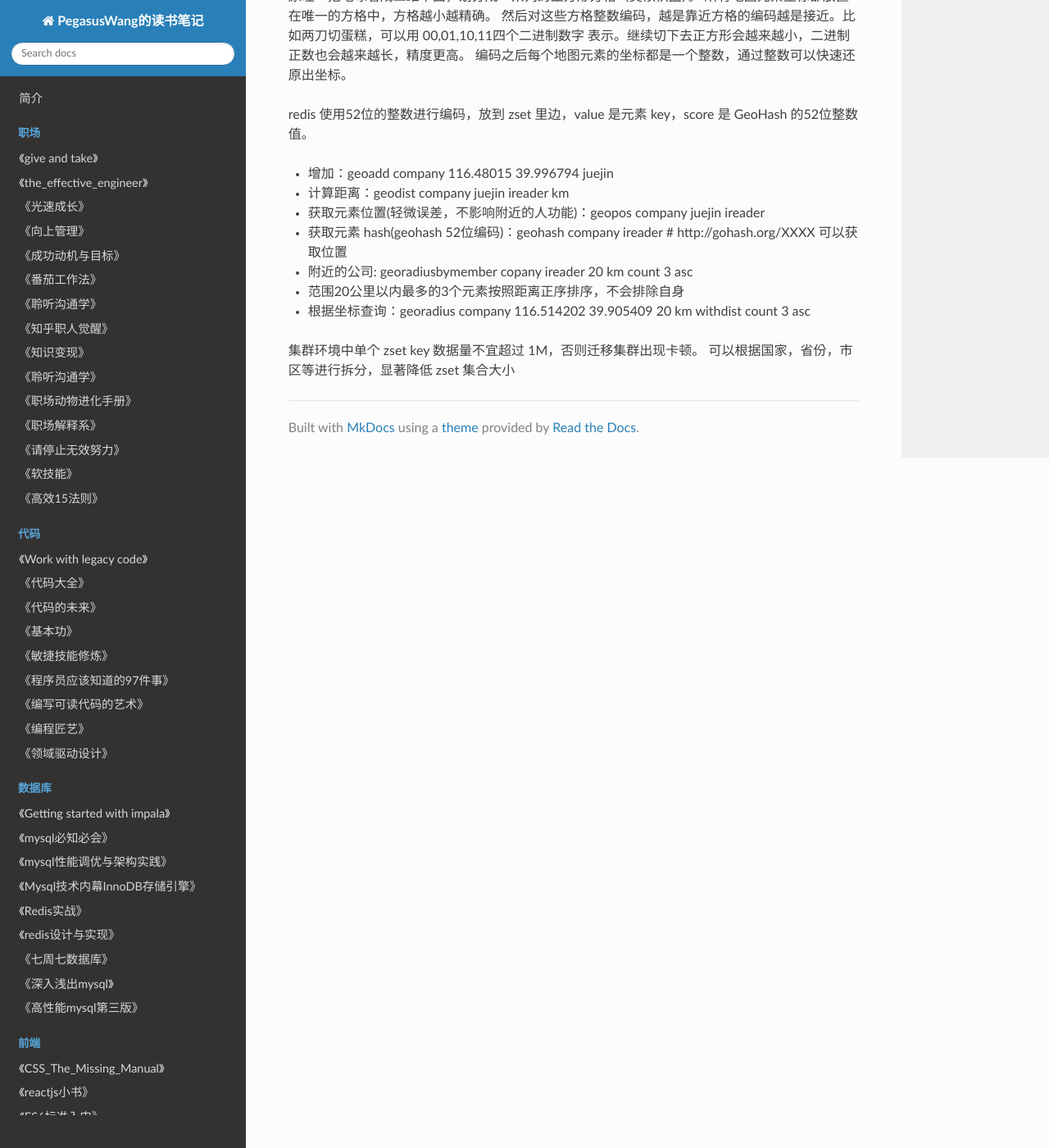
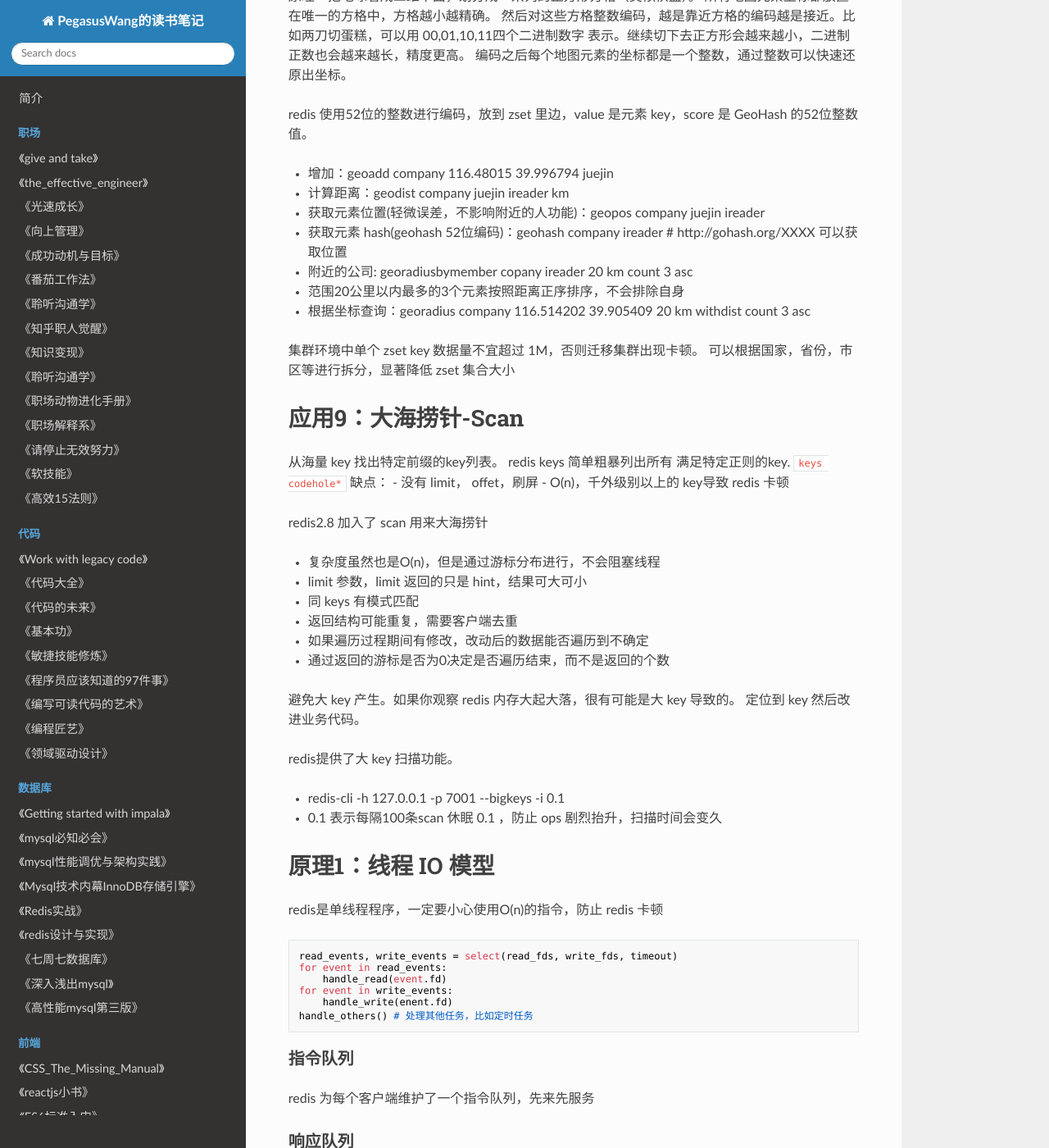
Before and after one commit to PegasusWang/booknotes, an MkDocs documentation site: the page built from docs/database/redis深度历险核心原理和应用实践.md, in a window 1280 px wide and 1400 px high, scrolled down 3101 px. Shown: the whole window at 82% size. Built offline with MkDocs 1.6.1, drawn with Linux system fonts in a browser that asks for light colours; nearby versions of some CDN libraries; old or Windows-style settings are respelled for this version of MkDocs; some of the changed text lies outside the part shown.

Commit message:
redis IO模型

````diff
--- a/docs/database/redis深度历险核心原理和应用实践.md
+++ b/docs/database/redis深度历险核心原理和应用实践.md
@@ -174,3 +174,57 @@
 
 集群环境中单个 zset key 数据量不宜超过 1M，否则迁移集群出现卡顿。
 可以根据国家，省份，市区等进行拆分，显著降低 zset 集合大小
+
+
+# 应用9：大海捞针-Scan
+
+从海量 key 找出特定前缀的key列表。
+redis keys 简单粗暴列出所有 满足特定正则的key.  `keys codehole*`
+缺点：
+- 没有 limit， offet，刷屏
+- O(n)，千外级别以上的 key导致 redis 卡顿
+
+redis2.8 加入了 scan 用来大海捞针
+
+- 复杂度虽然也是O(n)，但是通过游标分布进行，不会阻塞线程
+- limit 参数，limit 返回的只是 hint，结果可大可小
+- 同 keys 有模式匹配
+- 返回结构可能重复，需要客户端去重
+- 如果遍历过程期间有修改，改动后的数据能否遍历到不确定
+- 通过返回的游标是否为0决定是否遍历结束，而不是返回的个数
+
+避免大 key 产生。如果你观察 redis 内存大起大落，很有可能是大 key 导致的。
+定位到 key 然后改进业务代码。
+
+redis提供了大 key 扫描功能。
+
+- redis-cli -h 127.0.0.1 -p 7001 --bigkeys -i 0.1
+- 0.1 表示每隔100条scan 休眠 0.1 ，防止 ops 剧烈抬升，扫描时间会变久
+
+
+# 原理1：线程 IO 模型
+
+redis是单线程程序，一定要小心使用O(n)的指令，防止 redis 卡顿
+
+```
+read_events, write_events = select(read_fds, write_fds, timeout)
+for event in read_events:
+    handle_read(event.fd)
+for event in write_events:
+    handle_write(enent.fd)
+handle_others() # 处理其他任务，比如定时任务
+```
+###  指令队列
+redis 为每个客户端维护了一个指令队列，先来先服务
+
+### 响应队列
+redis 同样也为每个客户端套接字关联一个响应队列，redis服务器通过响应队列来讲指令的结果返回给客户端。
+如果队列为空，意味着连接暂时空闲，不需要获取写17:26:02，可以把当前客户端 socket 从write_fds移出来。
+等到队列有数据了再放进去，避免select系统调用立即返回写事件，结果发现没什么数据可写，线程飙高 cpu。
+
+### 定时任务
+redis定时任务记录在一个最小堆。快要执行的任务放在堆顶，每个循环周期，redis 都会把最小堆里已经到点的任务
+立即进行处理。处理完毕后，把最快要执行的任务还需要的时间记录下来，这个时间就是 select 的 timeout 参数。
+redis 知道未来 timeout 时间段内，没有其他定时任务需要处理，可以安心睡眠 timeout 的时间。
+
+# 原理2：交头接耳- 通信协议
````
